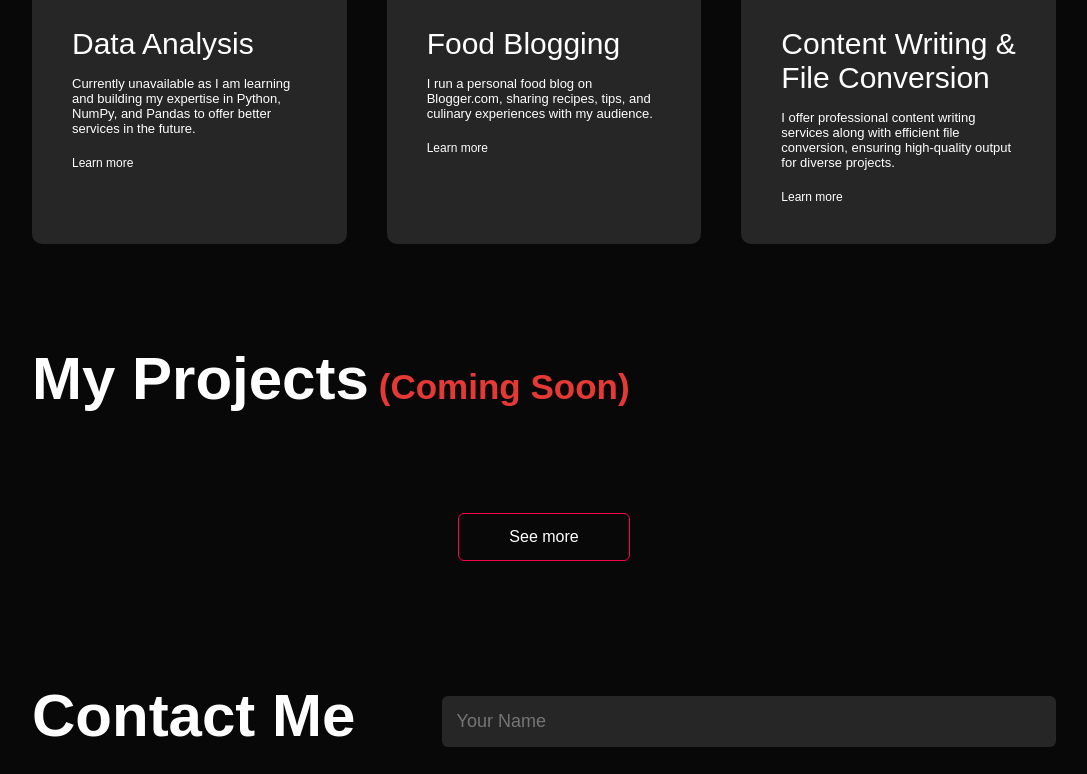
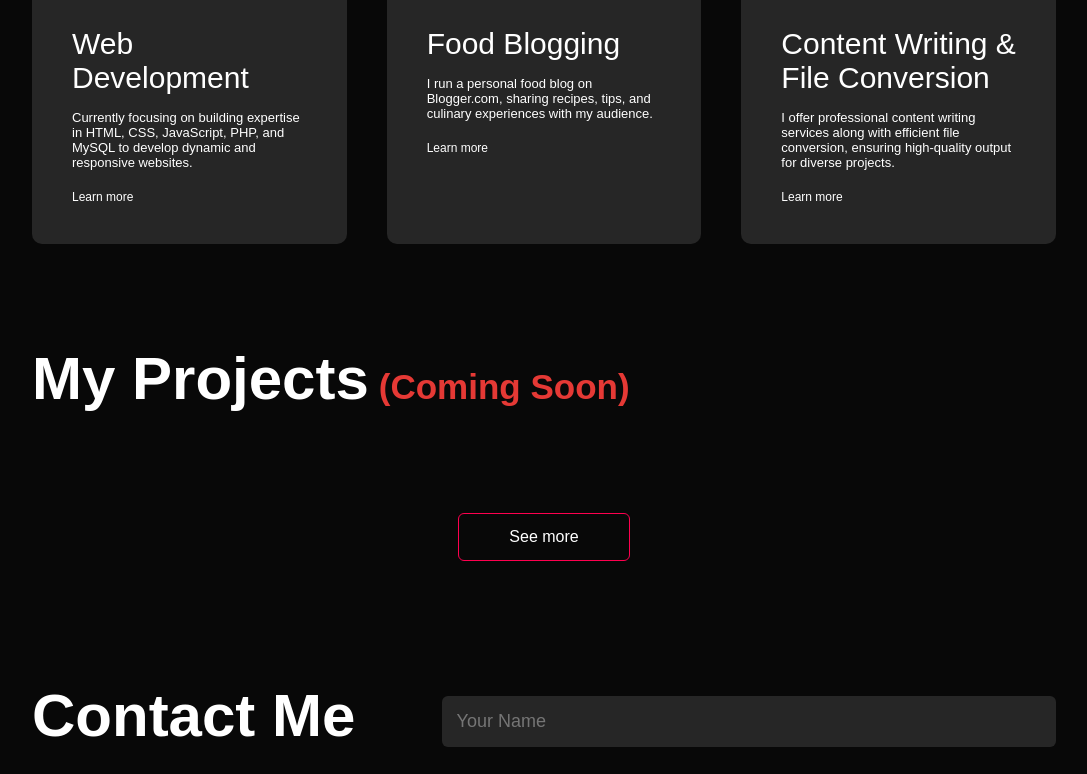
Before and after one commit to Aditya11o/aditya, a plain HTML site: page index.html in a window 1280 px wide. Shown: the part 1702-2476 px from the top of the page, without its empty margins (96-1183 px from the left). Drawn offline with Linux system fonts and the light colour scheme.

Commit message:
change 82 83

```diff
--- a/index.html
+++ b/index.html
@@ -79,8 +79,8 @@
         <div class="services-list">
             <div>
                 <i class="fa-solid fa-chart-simple"></i>
-                <h2>Data Analysis</h2>
-                <p>Currently unavailable as I am learning and building my expertise in Python, NumPy, and Pandas to offer better services in the future.</p>
+                <h2>Web Development</h2>
+                <p>Currently focusing on building expertise in HTML, CSS, JavaScript, PHP, and MySQL to develop dynamic and responsive websites.</p>
                 <a href="#">Learn more</a>
             </div>
             <div>
```
